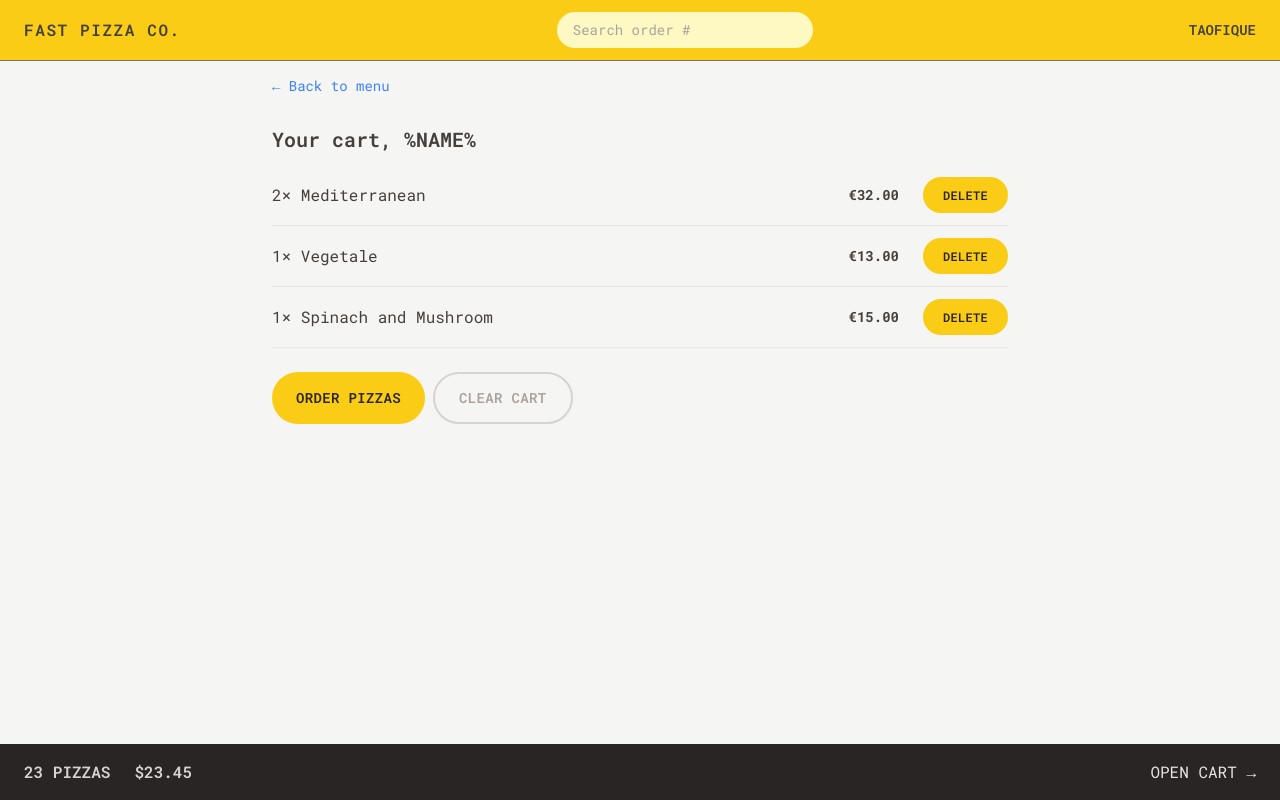
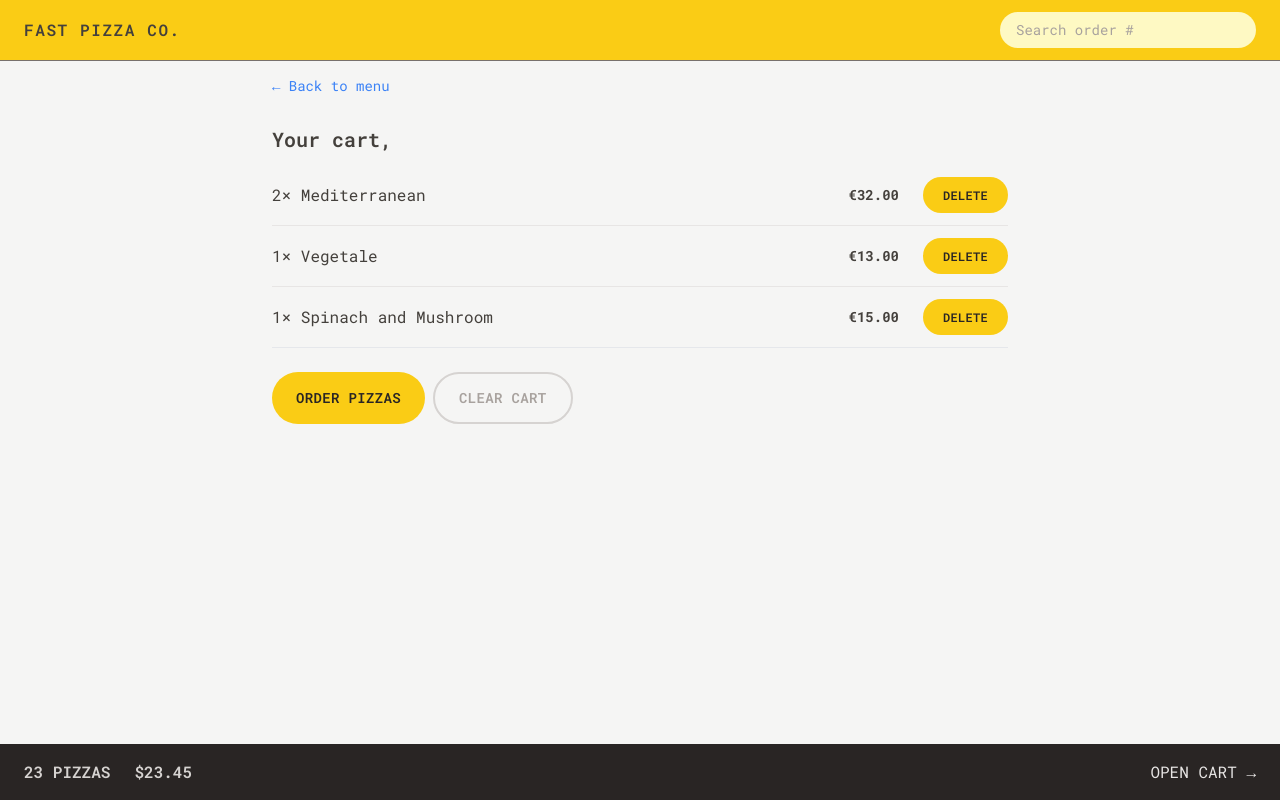
Before and after one commit to Taofique/fast-pizza, a React (Vite) app: page /cart in a window 1280 px wide. Built offline with nearby package versions, Linux system fonts and the light colour scheme.

Commit message:
feat: Implemented the global UI state username feature across different components using Redux state management

```diff
--- a/src/features/cart/Cart.jsx
+++ b/src/features/cart/Cart.jsx
@@ -2,6 +2,7 @@
 import LinkButton from '../../ui/LinkButton';
 import Button from '../../ui/Button';
 import CartItem from './CartItem';
+import { useSelector } from 'react-redux';
 
 const fakeCart = [
   {
@@ -28,13 +29,14 @@
 ];
 
 function Cart() {
+  const username = useSelector((state) => state.user.username);
   const cart = fakeCart;
 
   return (
     <div className="px-4 py-3">
       <LinkButton to="/menu">&larr; Back to menu</LinkButton>
 
-      <h2 className="mt-7 text-xl font-semibold">Your cart, %NAME%</h2>
+      <h2 className="mt-7 text-xl font-semibold">Your cart, {username}</h2>
 
       <ul className="mt-3 divide-y divide-stone-200 border-b">
         {cart.map((item) => (
--- a/src/features/order/CreateOrder.jsx
+++ b/src/features/order/CreateOrder.jsx
@@ -2,6 +2,7 @@
 import { Form, redirect, useActionData, useNavigation } from 'react-router-dom';
 import { createOrder } from '../../services/apiRestaurant';
 import Button from '../../ui/Button';
+import { useSelector } from 'react-redux';
 
 // https://uibakery.io/regex-library/phone-number
 const isValidPhone = (str) =>
@@ -34,6 +35,7 @@
 ];
 
 function CreateOrder() {
+  const username = useSelector((state) => state.user.username);
   const navigation = useNavigation();
   const isSubmitting = navigation.state === 'submitting';
 
@@ -50,7 +52,13 @@
       <Form method="POST">
         <div className="mb-5 flex flex-col gap-2 sm:flex-row sm:items-center">
           <label className="sm:basis-40">First Name</label>
-          <input className="input grow" type="text" name="customer" required />
+          <input
+            className="input grow"
+            type="text"
+            name="customer"
+            defaultValue={username}
+            required
+          />
         </div>
 
         <div className="mb-5 flex flex-col gap-2 sm:flex-row sm:items-center">
--- a/src/features/user/CreateUser.jsx
+++ b/src/features/user/CreateUser.jsx
@@ -2,16 +2,19 @@
 import Button from '../../ui/Button';
 import { useDispatch } from 'react-redux';
 import { updateName } from './userSlice';
+import { useNavigate } from 'react-router-dom';
 
 function CreateUser() {
   const [username, setUsername] = useState('');
   const dispatch = useDispatch();
+  const navigate = useNavigate();
 
   function handleSubmit(e) {
     e.preventDefault();
 
     if (!username) return;
     dispatch(updateName(username));
+    navigate('/menu');
   }
 
   return (
--- a/src/features/user/userSlice.js
+++ b/src/features/user/userSlice.js
@@ -23,7 +23,7 @@
 // }
 
 const initialState = {
-  username: 'Taofique',
+  username: '',
 };
 
 const userSlice = createSlice({
--- a/src/ui/Home.jsx
+++ b/src/ui/Home.jsx
@@ -1,6 +1,9 @@
+import { useSelector } from 'react-redux';
 import CreateUser from '../features/user/CreateUser';
+import Button from './Button';
 
 function Home() {
+  const username = useSelector((state) => state.user.username);
   return (
     <div className="my-10 px-4 text-center sm:my-16">
       <h1 className="mb-8 text-xl font-semibold md:text-3xl">
@@ -11,7 +14,13 @@
         </span>
       </h1>
 
-      <CreateUser />
+      {username === '' ? (
+        <CreateUser />
+      ) : (
+        <Button to="/menu" type="primary">
+          Continue ordering, {username}
+        </Button>
+      )}
     </div>
   );
 }
```
